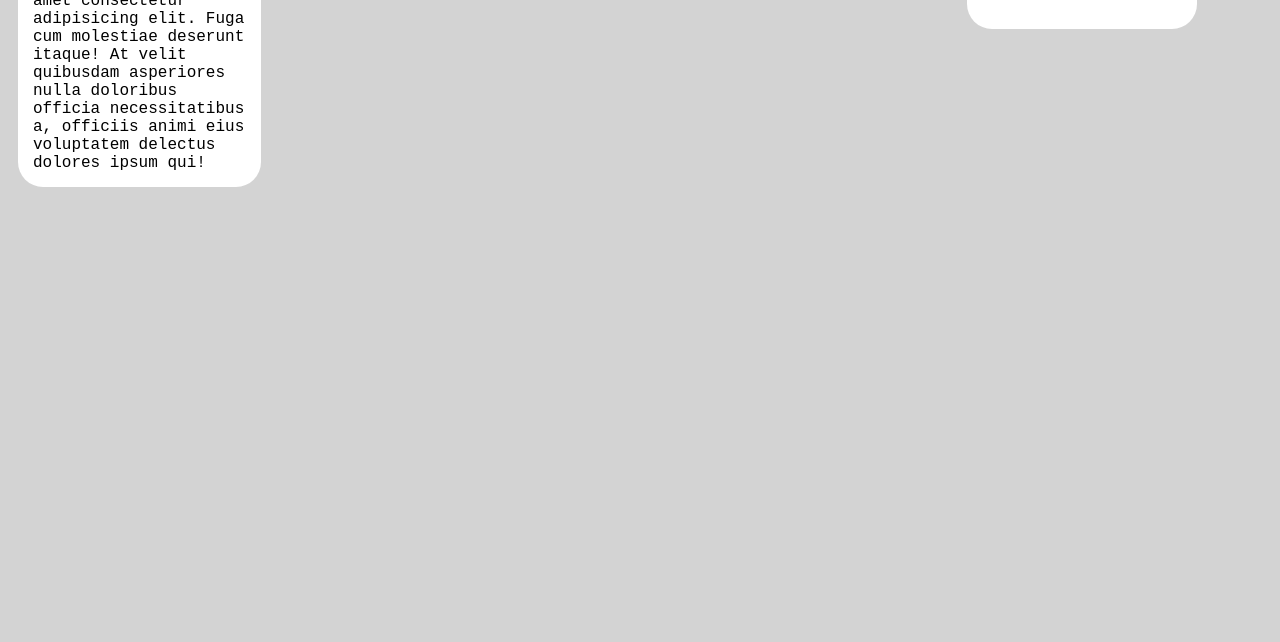
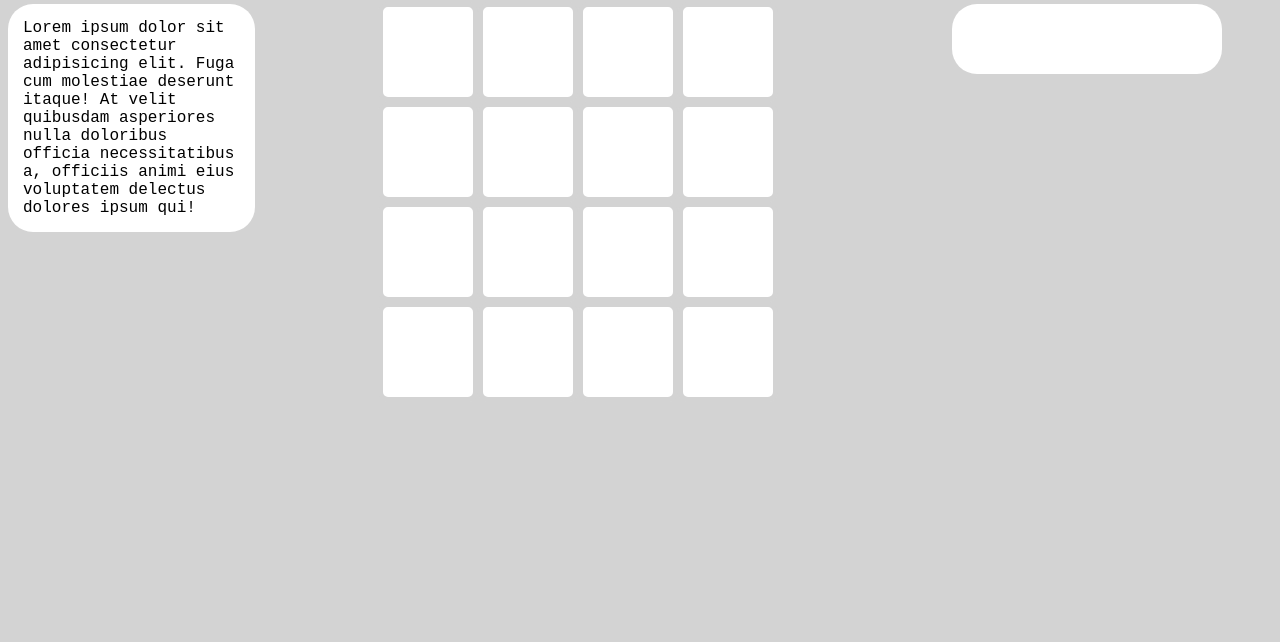
Before and after one commit to TimeForZeros/Game-2048, a plain HTML site: page index.html in a window 1280 px wide. Shown: the part 174-816 px from the top of the page. Drawn offline with Linux system fonts and the light colour scheme; a web font is replaced by a local one.

Commit message:
More Styling; Grid designed

```diff
--- a/css/style.css
+++ b/css/style.css
@@ -6,6 +6,7 @@ body {
     grid-template-rows: 2fr 6fr 2fr;
     background-color: lightgray;
     min-width: 900px;
+    grid-gap: 15px;
 
 }
 .main {
@@ -22,21 +23,27 @@ h2 {
 
 }
 h3 {
+    margin-top: 105px;
     grid-row: 1;
-    padding-top: 20px;
     display: flex;
     align-items: center;
     font-size: 40px;
     justify-content: center;
 }
 .grid {
-    padding: 5%;
+
     height: 400px;
     width: 400px;
     grid-column: 2;
     display:grid;
     grid-template-columns: 1fr 1fr 1fr 1fr;
     grid-template-rows: 1fr 1fr 1fr 1fr;
+}
+
+.grid div{
+    background-color: white;
+    border: 5px solid lightgray;
+    border-radius: 10px;
 }
 
 .rules {
@@ -53,13 +60,13 @@ h3 {
     background-color: white;
     padding: 15px;
     border-radius: 25px;
-    margin: -20px 0 0 10px;
+    margin-top: -20px;
 }
 #score {
     display: flex;
     background-color: white;
     height: 5vh;
-    width: 200px;
+    width: 240px;
     border-radius: 25px;
     padding: 15px;
     justify-content: flex-end;
--- a/index.html
+++ b/index.html
@@ -21,7 +21,27 @@
     </div>
     <div class='main'>
         <h2> 2048</h2>
-        <div class="grid"></div>
+        <section class="grid">
+           <div id="c0r0"></div>
+           <div id="c1r0"></div>
+           <div id="c2r0"></div>
+           <div id="c3r0"></div>
+
+           <div id="c0r1"></div>
+           <div id="c1r1"></div>
+           <div id="c2r1"></div>
+           <div id="c3r1"></div>
+
+           <div id="c0r2"></div>
+           <div id="c1r2"></div>
+           <div id="c2r2"></div>
+           <div id="c3r2"></div>
+
+           <div id="c0r3"></div>
+           <div id="c1r3"></div>
+           <div id="c2r3"></div>
+           <div id="c3r3"></div>
+        </section>
     </div>
     <div class='score'>
         <h3>Score</h3>
```
